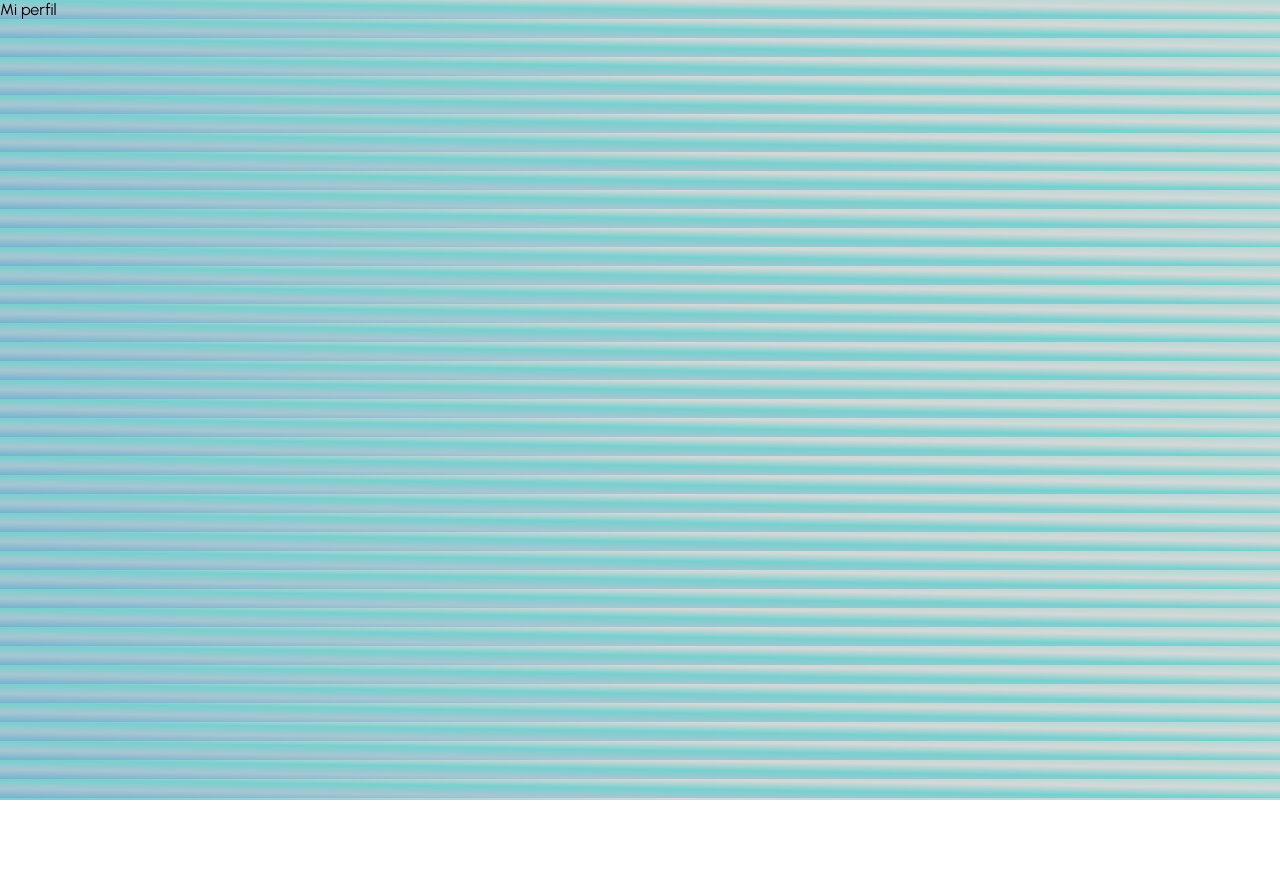
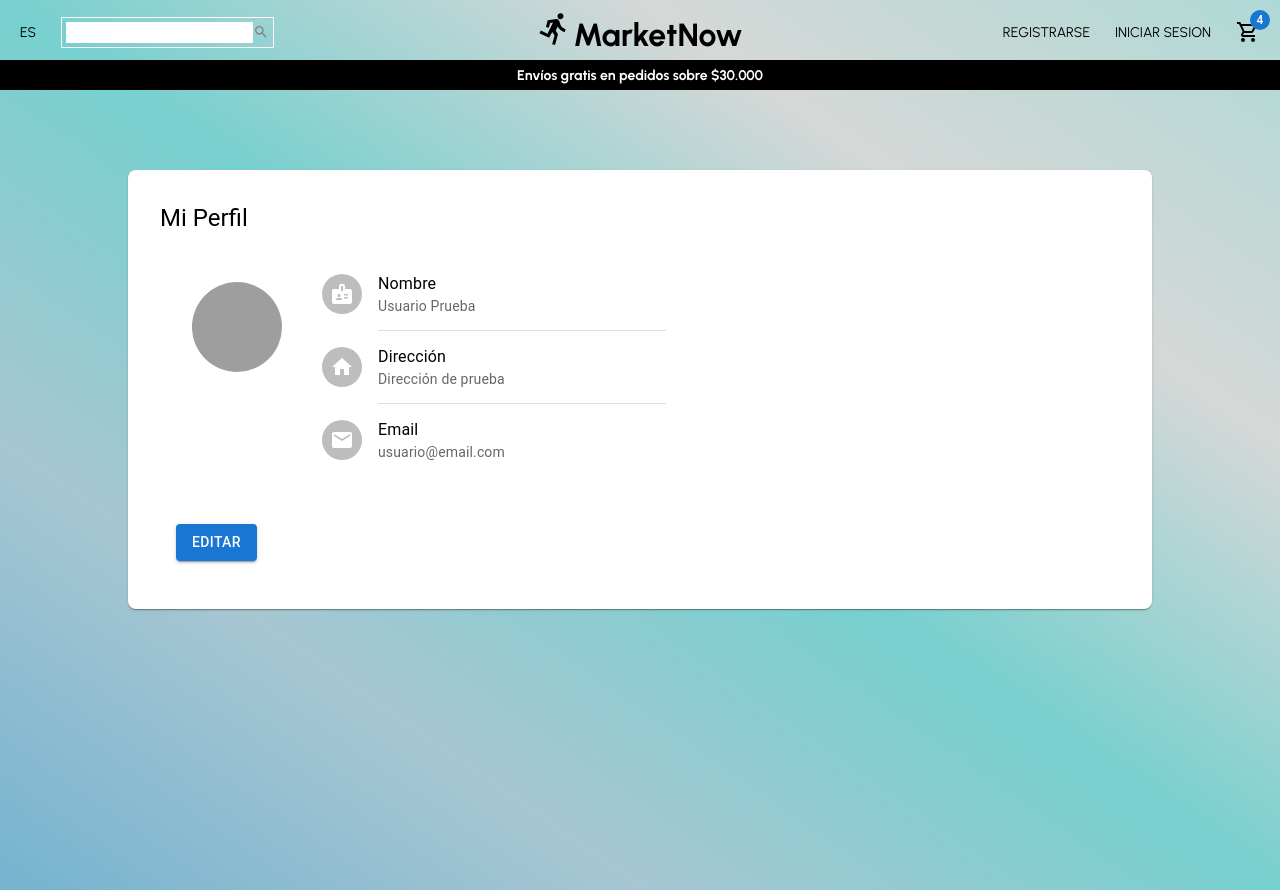
Before and after one commit to SofyGeisel/marketNow, a React (Create React App) app in the folder marketnow-react/: page /miperfil in a window 1280 px wide. Before the commit the page ends 800 px from the top, so only its background shows below. Built offline with nearby package versions, Linux system fonts and the light colour scheme; grey boxes are pictures that could not be loaded.

Commit message:
Diseño preliminar de Mi perfil

```diff
--- /dev/null
+++ b/marketnow-react/src/components/perfil.jsx
@@ -0,0 +1,78 @@
+import React from "react";
+import { Box, Grid, Avatar, ListItem, ListItemAvatar, ListItemText, Divider, List, Typography, Button } from "@mui/material";
+import BadgeIcon from '@mui/icons-material/Badge';
+import HomeIcon from '@mui/icons-material/Home';
+import EmailIcon from '@mui/icons-material/Email';
+
+import '../css/estilos.css'
+
+
+const Perfil = () => {
+    return (
+        <div className="Container_Perfil">
+                <Box flex
+                    sx={{
+                        bgcolor: 'background.paper',
+                        boxShadow: 1,
+                        borderRadius: 2,
+                        p: 4,
+                        m:10,
+                        minWidth: 300,
+                        width: '75%'
+                        }}
+                        >
+                        <Typography marginBottom={2} variant="h5">Mi Perfil</Typography>
+                        <Grid container spacing={3} >
+                            <Grid item xs={1} m={4}>
+                                <Avatar src="/broken-image.jpg"
+                                sx={{ width: 90, height: 90 }}/>
+                            </Grid>
+                            <Grid item xs={11} sm={10}>
+                            <List
+                            sx={{
+                                width: '100%',
+                                maxWidth: 360,
+                                bgcolor: 'background.paper',
+                            }}
+                            >
+                                <ListItem>
+                                    <ListItemAvatar>
+                                    <Avatar>
+                                        <BadgeIcon />
+                                    </Avatar>
+                                    </ListItemAvatar>
+                                    <ListItemText primary="Nombre" secondary="Usuario Prueba" />
+                                </ListItem>
+                                <Divider variant="inset" component="li" />
+                                <ListItem>
+                                    <ListItemAvatar>
+                                    <Avatar>
+                                        <HomeIcon />
+                                    </Avatar>
+                                    </ListItemAvatar>
+                                    <ListItemText primary="Dirección" secondary="Dirección de prueba" />
+                                </ListItem>
+                                <Divider variant="inset" component="li" />
+                                <ListItem>
+                                    <ListItemAvatar>
+                                    <Avatar>
+                                        <EmailIcon />
+                                    </Avatar>
+                                    </ListItemAvatar>
+                                    <ListItemText primary="Email" secondary="usuario@email.com" />
+                                </ListItem>
+                            </List>
+                            </Grid>
+                            <Grid item direction={"row"} justifyContent="flex-end" alignItems="flex-end" xs={12}>
+                                <Button variant="contained" color="primary" sx={{ m: 2 }} >Editar</Button>
+                            </Grid>
+                        </Grid>
+
+                </Box>
+
+        </div>
+
+    )
+}
+
+export default Perfil;
--- a/marketnow-react/src/css/estilos.css
+++ b/marketnow-react/src/css/estilos.css
@@ -5,3 +5,10 @@
     justify-content: center;
     height: 100vh;
 }
+
+.Container_Perfil{
+    display: flex;
+    flex-direction: column;
+    align-items: center;
+    height: 100vh;
+}
--- a/marketnow-react/src/pages/Login.jsx
+++ b/marketnow-react/src/pages/Login.jsx
@@ -1,7 +1,7 @@
 import React from 'react'
 import Navbar from '../components/navbar'
 import Anuncios from '../components/Anuncios'
-import Login_form from '../components/Login_form'
+import LoginForm from '../components/Login_form'
 
 
 const Login = () => {
@@ -9,7 +9,7 @@ const Login = () => {
     <div>
       <Anuncios/>
       <Navbar/>
-      <Login_form/>
+      <LoginForm/>
 
 
     </div>
--- a/marketnow-react/src/pages/Miperfil.jsx
+++ b/marketnow-react/src/pages/Miperfil.jsx
@@ -1,9 +1,14 @@
 import React from 'react'
+import Navbar from '../components/navbar'
+import Anuncios from '../components/Anuncios'
+import Perfil from '../components/perfil'
 
 const Miperfil = () => {
   return (
     <div>
-      Mi perfil
+      <Navbar/>
+      <Anuncios/>
+      <Perfil/>
     </div>
   )
 }
```
